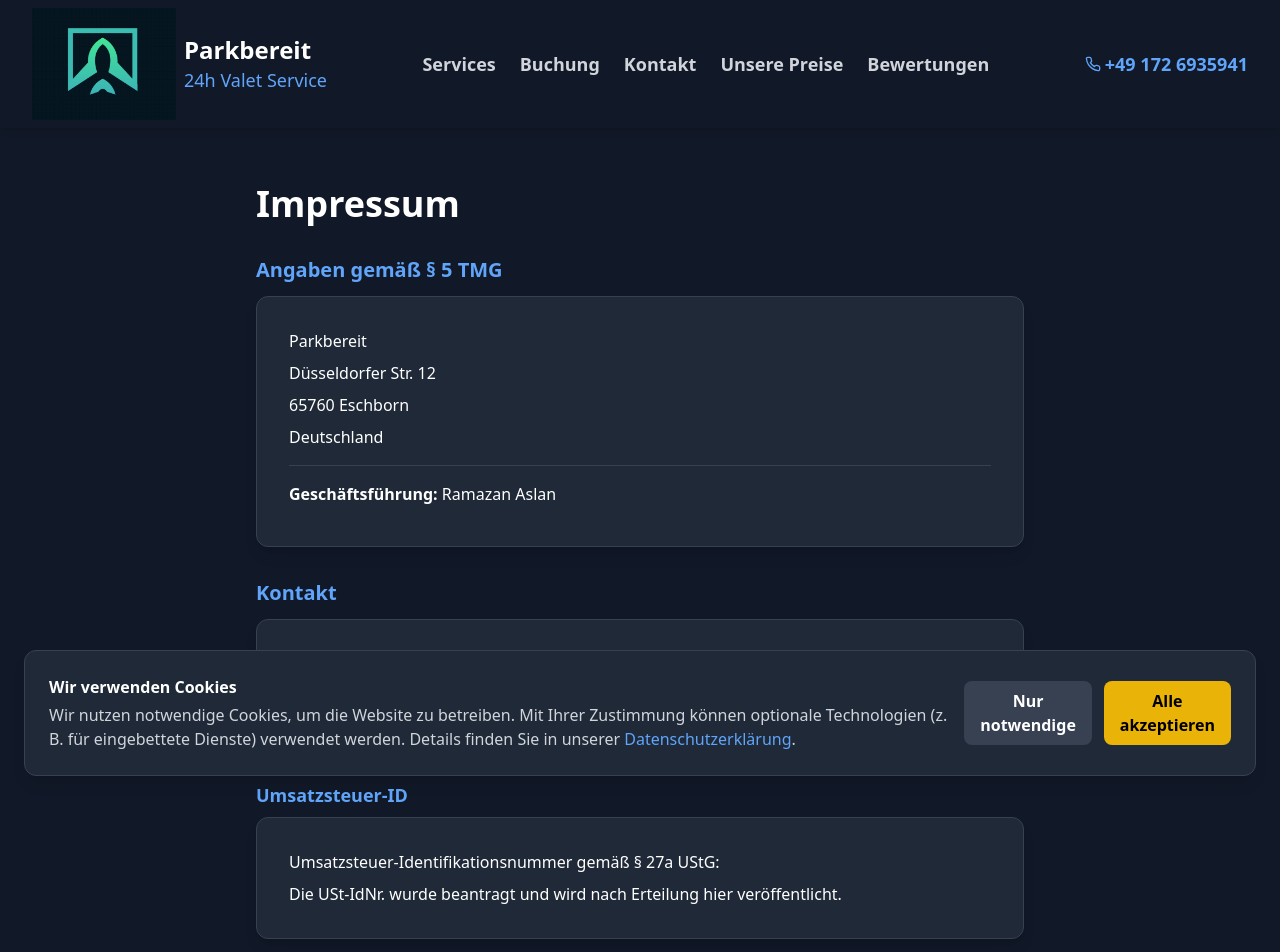
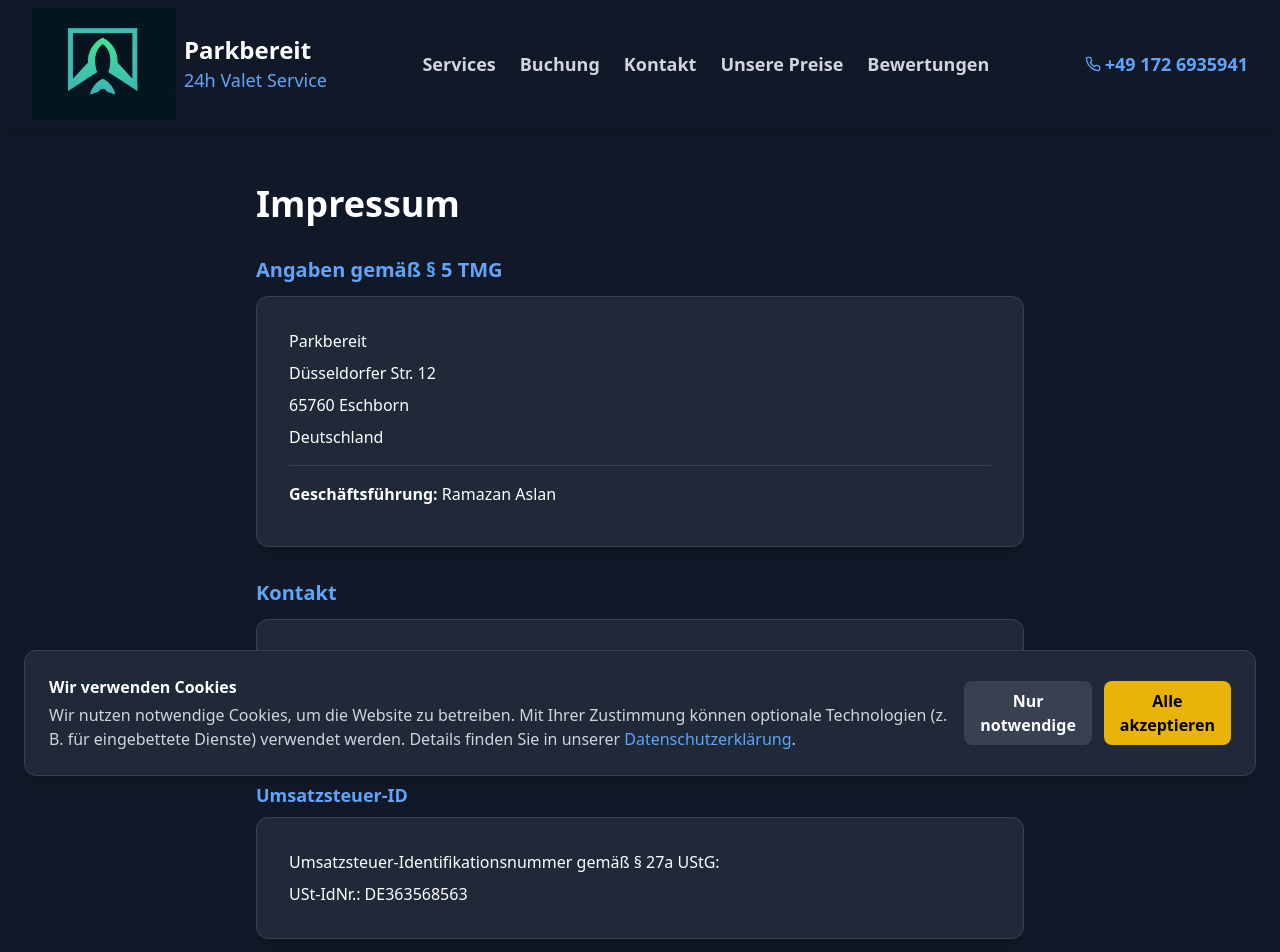
Before and after one commit to Wakar111/ValetService-Client, a React (Vite) app: page /imprint in a window 1280 px wide. Shown: the top 952 px of the page. Built offline with nearby package versions, Linux system fonts and the light colour scheme.

Commit message:
added ust nr

```diff
--- a/src/pages/Imprint.tsx
+++ b/src/pages/Imprint.tsx
@@ -39,7 +39,7 @@ export default function Imprint() {
             <h2 className="text-lg font-semibold mb-2 text-blue-400">Umsatzsteuer-ID</h2>
             <div className="bg-gray-800 p-6 md:p-8 rounded-xl border border-gray-700 shadow-lg">
               <p className="mb-2">Umsatzsteuer-Identifikationsnummer gemäß § 27a UStG:</p>
-              <p>Die USt-IdNr. wurde beantragt und wird nach Erteilung hier veröffentlicht.</p>
+              <p>USt-IdNr.: DE363568563</p>
             </div>
           </section>
           </div>
```
